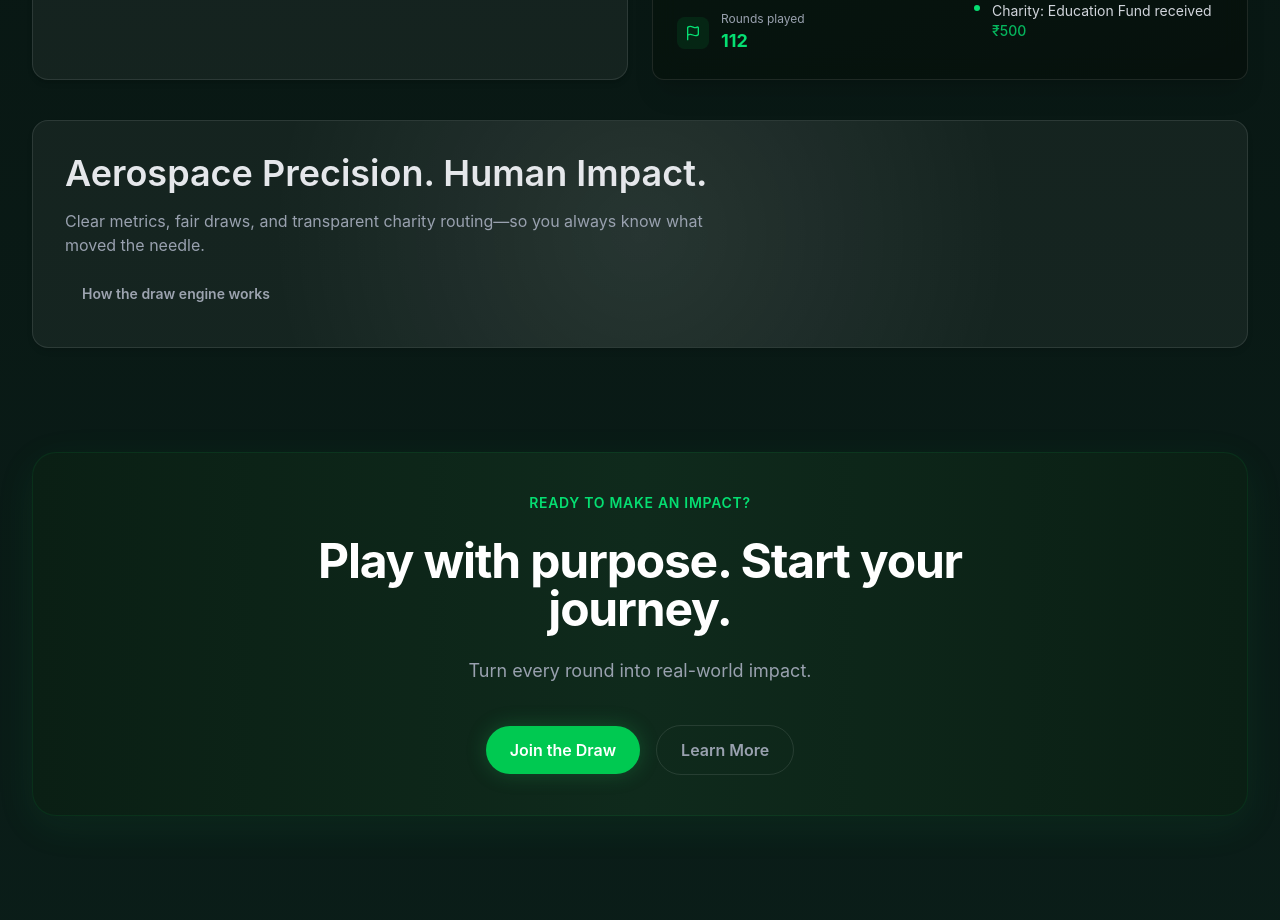
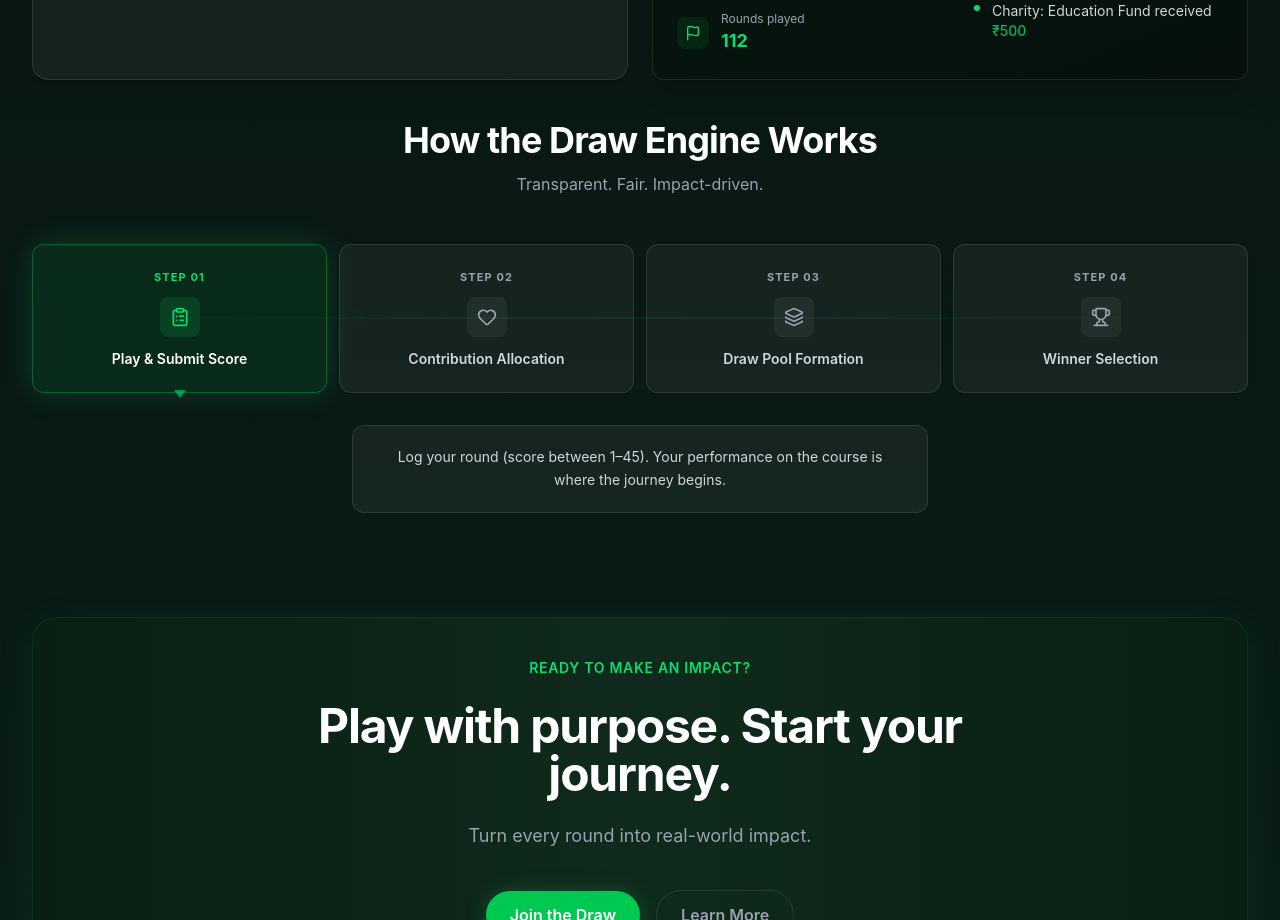
Before and after one commit to ayushguptakr/ParImpact, a React (Vite) app in the folder client/: page / in a window 1280 px wide. Shown: the part 1060-1980 px from the top of the page. Built offline with nearby package versions, Linux system fonts and the light colour scheme; no server answers.

Commit message:
feat: implement DrawEngineFlow component and integrate it into the LandingPage

```diff
--- /dev/null
+++ b/client/src/components/ui/DrawEngineFlow.jsx
@@ -0,0 +1,134 @@
+import { useState } from "react";
+import { ClipboardList, Heart, Layers, Trophy } from "lucide-react";
+
+const steps = [
+  {
+    id: 1,
+    number: "01",
+    title: "Play & Submit Score",
+    description: "Log your round (score between 1–45). Your performance on the course is where the journey begins.",
+    Icon: ClipboardList,
+  },
+  {
+    id: 2,
+    number: "02",
+    title: "Contribution Allocation",
+    description: "A portion of your play contributes to your selected charity. You choose where your impact goes.",
+    Icon: Heart,
+  },
+  {
+    id: 3,
+    number: "03",
+    title: "Draw Pool Formation",
+    description: "All contributions are pooled transparently. Every golfer's input builds a collective force for good.",
+    Icon: Layers,
+  },
+  {
+    id: 4,
+    number: "04",
+    title: "Winner Selection",
+    description: "A fair algorithm selects winners monthly. Transparent, verifiable, and always impact-driven.",
+    Icon: Trophy,
+  },
+];
+
+function DrawEngineFlow() {
+  const [activeStep, setActiveStep] = useState(1);
+  const active = steps.find((s) => s.id === activeStep);
+
+  return (
+    <section
+      id="draw-engine"
+      className="scroll-mt-24 animate-[pi-fade-in_0.8s_ease-out_forwards] opacity-0 md:scroll-mt-28"
+    >
+      {/* Header */}
+      <div className="mb-10 text-center md:mb-12">
+        <h3 className="text-3xl font-bold tracking-tight text-gray-900 dark:text-white md:text-4xl">
+          How the Draw Engine Works
+        </h3>
+        <p className="mt-3 text-base text-gray-500 dark:text-gray-400">
+          Transparent. Fair. Impact-driven.
+        </p>
+      </div>
+
+      {/* Step Cards Grid */}
+      <div className="relative">
+        {/* Connecting line (desktop) */}
+        <div className="pointer-events-none absolute left-0 right-0 top-1/2 z-0 hidden -translate-y-1/2 md:block">
+          <div className="mx-auto h-px w-[calc(100%-80px)] bg-gradient-to-r from-transparent via-green-500/20 to-transparent" />
+        </div>
+
+        <div className="relative z-10 grid grid-cols-1 gap-4 sm:grid-cols-2 lg:grid-cols-4 lg:gap-3">
+          {steps.map((step) => {
+            const isActive = step.id === activeStep;
+            const Icon = step.Icon;
+            return (
+              <button
+                key={step.id}
+                type="button"
+                onClick={() => setActiveStep(step.id)}
+                className={`group relative flex flex-col items-center gap-3 rounded-xl border px-5 py-6 text-center backdrop-blur-md transition-all duration-300 hover:scale-[1.03] ${
+                  isActive
+                    ? "border-green-500/40 bg-green-500/10 shadow-[0_0_25px_rgba(34,197,94,0.15)] dark:border-green-400/30 dark:bg-green-500/10 dark:shadow-[0_0_30px_rgba(34,197,94,0.2)]"
+                    : "border-gray-200 bg-white/80 shadow-sm hover:border-green-500/20 hover:shadow-md dark:border-white/10 dark:bg-white/5 dark:hover:border-green-500/20 dark:hover:shadow-[0_0_15px_rgba(34,197,94,0.08)]"
+                }`}
+              >
+                {/* Step Number */}
+                <span
+                  className={`text-[11px] font-bold uppercase tracking-widest ${
+                    isActive ? "text-green-600 dark:text-green-400" : "text-gray-400"
+                  }`}
+                >
+                  Step {step.number}
+                </span>
+
+                {/* Icon */}
+                <div
+                  className={`flex h-10 w-10 items-center justify-center rounded-lg transition-colors duration-300 ${
+                    isActive
+                      ? "bg-green-500/15 text-green-600 dark:text-green-400"
+                      : "bg-gray-100 text-gray-500 group-hover:bg-green-500/10 group-hover:text-green-600 dark:bg-white/5 dark:text-gray-400 dark:group-hover:text-green-400"
+                  }`}
+                >
+                  <Icon className="h-5 w-5" />
+                </div>
+
+                {/* Title */}
+                <span
+                  className={`text-sm font-semibold leading-snug ${
+                    isActive ? "text-gray-900 dark:text-white" : "text-gray-700 dark:text-gray-300"
+                  }`}
+                >
+                  {step.title}
+                </span>
+
+                {/* Active arrow indicator */}
+                {isActive && (
+                  <span className="absolute -bottom-2 left-1/2 -translate-x-1/2 animate-bounce">
+                    <svg width="12" height="8" viewBox="0 0 12 8" fill="none">
+                      <path d="M6 8L0 0H12L6 8Z" className="fill-green-500/60 dark:fill-green-400/60" />
+                    </svg>
+                  </span>
+                )}
+              </button>
+            );
+          })}
+        </div>
+      </div>
+
+      {/* Active Step Description */}
+      {active && (
+        <div
+          key={active.id}
+          className="mx-auto mt-8 max-w-xl animate-[pi-fade-in_0.4s_ease-out_forwards] rounded-xl border border-gray-200 bg-white/90 px-6 py-5 text-center shadow-sm backdrop-blur-md transition-all duration-300 dark:border-white/10 dark:bg-white/5"
+        >
+          <p className="text-sm leading-relaxed text-gray-600 dark:text-gray-300">
+            {active.description}
+          </p>
+        </div>
+      )}
+    </section>
+  );
+}
+
+export default DrawEngineFlow;
--- a/client/src/pages/LandingPage.jsx
+++ b/client/src/pages/LandingPage.jsx
@@ -5,6 +5,7 @@ import Button from "../components/ui/Button";
 import Card from "../components/ui/Card";
 import Input from "../components/ui/Input";
 import LiveImpactSnapshot from "../components/ui/LiveImpactSnapshot";
+import DrawEngineFlow from "../components/ui/DrawEngineFlow";
 import { scrollToSection } from "../utils/scrollLanding";
 
 const stats = [
@@ -265,23 +266,7 @@ function LandingPage({
         </div>
       </section>
 
-      <Card id="draw-engine" className="relative scroll-mt-24 overflow-hidden md:p-8 md:scroll-mt-28">
-        <div className="absolute inset-0 bg-[radial-gradient(circle_at_center,rgba(0,0,0,0.04),transparent_60%)] dark:bg-[radial-gradient(circle_at_center,rgba(255,255,255,0.08),transparent_60%)]" />
-        <div className="relative z-10 max-w-2xl space-y-4">
-          <h3 className="text-3xl font-semibold text-neutral-900 md:text-4xl dark:text-[#E5E7EB]">Aerospace Precision. Human Impact.</h3>
-          <p className="text-neutral-600 dark:text-gray-400">
-            Clear metrics, fair draws, and transparent charity routing—so you always know what moved
-            the needle.
-          </p>
-          <Button
-            type="button"
-            variant="ghost"
-            onClick={() => scrollToSection("draw-engine")}
-          >
-            How the draw engine works
-          </Button>
-        </div>
-      </Card>
+      <DrawEngineFlow />
     </div>
   );
 }
```
